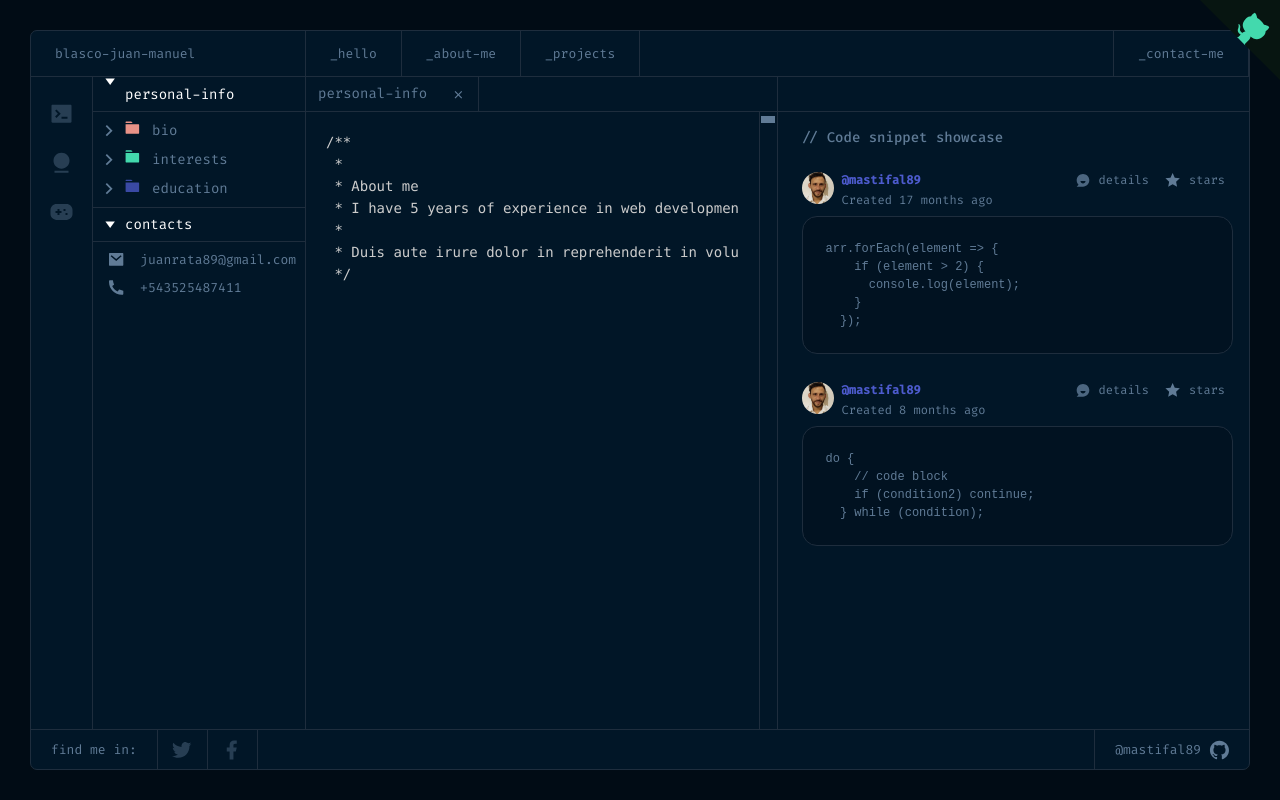
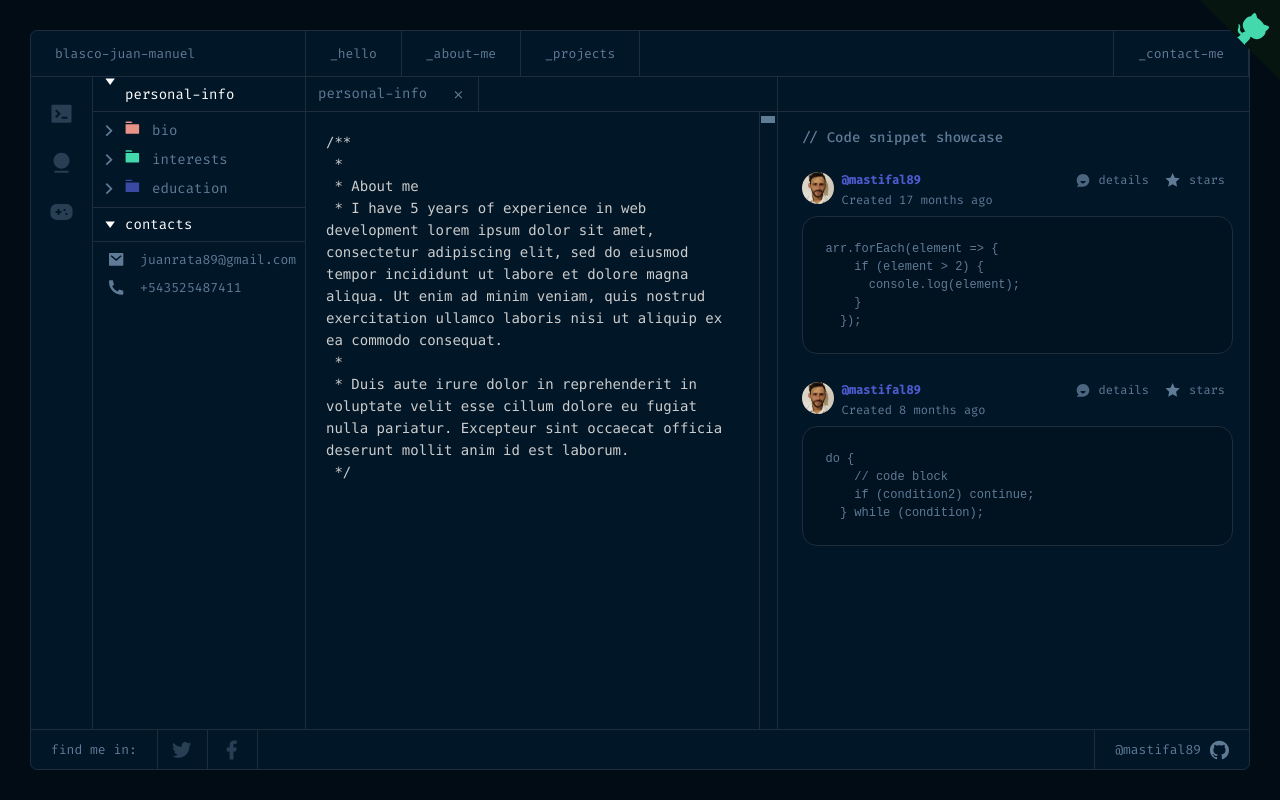
Before and after one commit to mastifal89/projects-gallery, a Next.js app: page /about-me in a window 1280 px wide. Built offline with nearby package versions, Linux system fonts and the light colour scheme.

Commit message:
Fixed personal info wrap

```diff
--- a/src/app/(dashboard)/about-me/page.tsx
+++ b/src/app/(dashboard)/about-me/page.tsx
@@ -118,13 +118,11 @@ export default function AboutMe() {
             </div>
           </div>
           <div className={styles.bodyTextContainer}>
-            {
               <pre className={styles.bodyText}>
                   <code className="language-javascript">
                     <span className={styles.textContent}>{personalInfo[section].content}</span>
                   </code>
               </pre>
-            }
             <div className={styles.scrollBar}>
               <div className={styles.scroll}></div>
             </div>
--- a/src/app/(dashboard)/about-me/styles.module.css
+++ b/src/app/(dashboard)/about-me/styles.module.css
@@ -191,6 +191,9 @@
   overflow: hidden !important;
   width: 100%;
   height: 100%;
+  white-space: pre-wrap; /* This preserves whitespace and wraps the text */
+  word-wrap: break-word; /* This ensures long words break and don't overflow */
+  overflow-y: auto; /* Adds a scrollbar if content overflows vertically */
 }
 
 .bodyText {
@@ -203,6 +206,8 @@
   margin-left: 1.25rem;
   background: inherit !important;
   overflow-wrap: break-word !important;
+  white-space: pre-wrap;
+  word-wrap: break-word;
 }
 
 
@@ -372,3 +377,8 @@
     color: #607b96;
     font-size: 1em;
 }
+
+.textContent {
+  white-space: pre-wrap;
+  word-wrap: break-word;
+}
```
